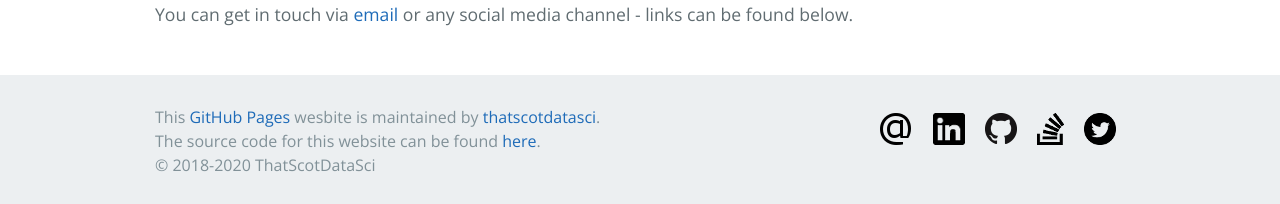
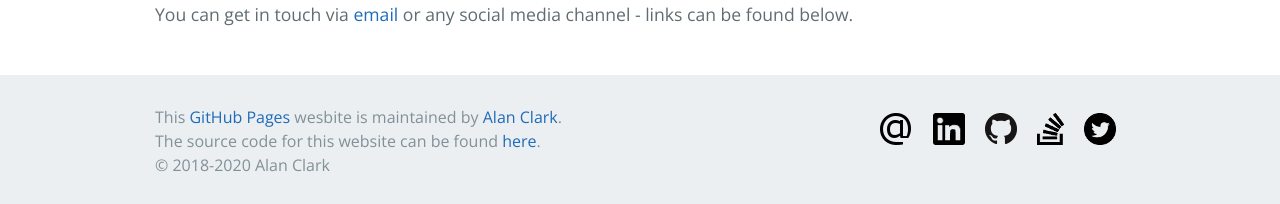
Before and after one commit to thatscotdatasci/thatscotdatasci.github.io, a Jekyll site: the page built from index.md, in a window 1280 px wide and 900 px high, scrolled down 510 px. Shown: the part 693-897 px from the top of the window. Built offline with Jekyll 4.4.1, drawn with Linux system fonts in a browser that asks for light colours.

Commit message:
Updating footer information

```diff
--- a/_includes/footer.html
+++ b/_includes/footer.html
@@ -2,9 +2,9 @@
   <div class="container">
     <div class="row">
       <div class="col-8">
-        <span class="footer-notes">This <a href="https://pages.github.com/">GitHub Pages</a> wesbite is maintained by <a href="{{ site.github.owner_url }}">{{ site.github.owner_name }}</a>.</span>
+        <span class="footer-notes">This <a href="https://pages.github.com/">GitHub Pages</a> wesbite is maintained by <a href="mailto:{{ site.email }}">Alan Clark</a>.</span>
         <span class="footer-notes">The source code for this website can be found <a href="{{ site.github.repository_url }}">here</a>.</span>
-        <span class="footer-notes">&copy; 2018-{{ site.time | date: '%Y' }} ThatScotDataSci</span>
+        <span class="footer-notes">&copy; 2018-{{ site.time | date: '%Y' }} Alan Clark</span>
       </div>
       <div class="col-4">
         {% include social-media-links.html %}
```
